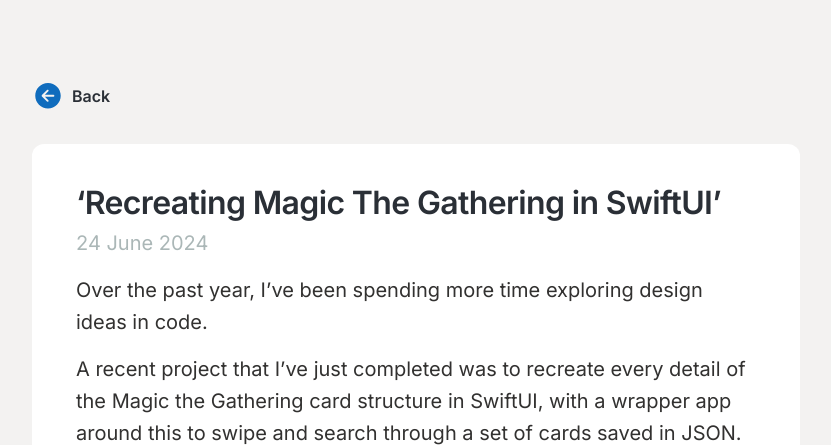
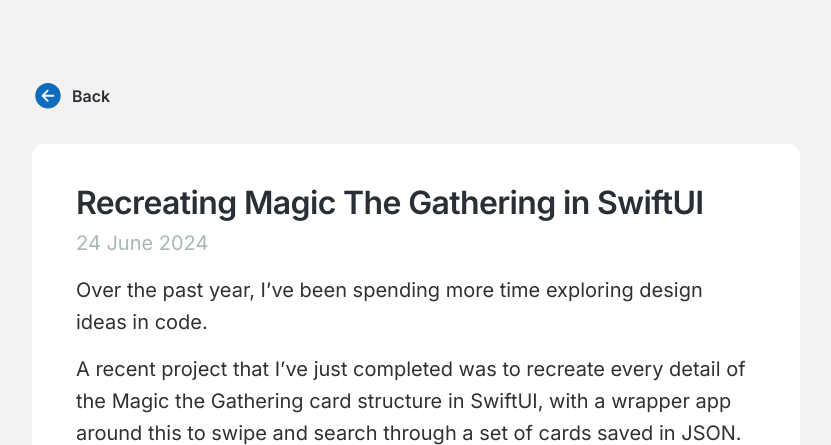
Before and after one commit to JonathanCopeland/JonathanCopeland.github.io, a Jekyll site: the page built from _posts/2024-06-24-Recreating-Magic-The-Gathering-in-SwiftUI.md, in a window 1280 px wide, cut to the strip 0-445 px from the top of the page. Shown: the whole strip, without its empty margins (224-1055 px from the left). Built offline with Jekyll 4.4.1, drawn with Linux system fonts in a browser that asks for light colours; nearby versions of some CDN libraries.

```diff
--- a/_posts/2024-06-24-Recreating-Magic-The-Gathering-in-SwiftUI.md
+++ b/_posts/2024-06-24-Recreating-Magic-The-Gathering-in-SwiftUI.md
@@ -1,5 +1,5 @@
 ---
-title: ‘Recreating Magic The Gathering in SwiftUI’
+title: 'Recreating Magic The Gathering in SwiftUI'
 date: 2024-06-24 00:00:00
 layout: post
 youtubeId: iqO7IhUDoes
```
